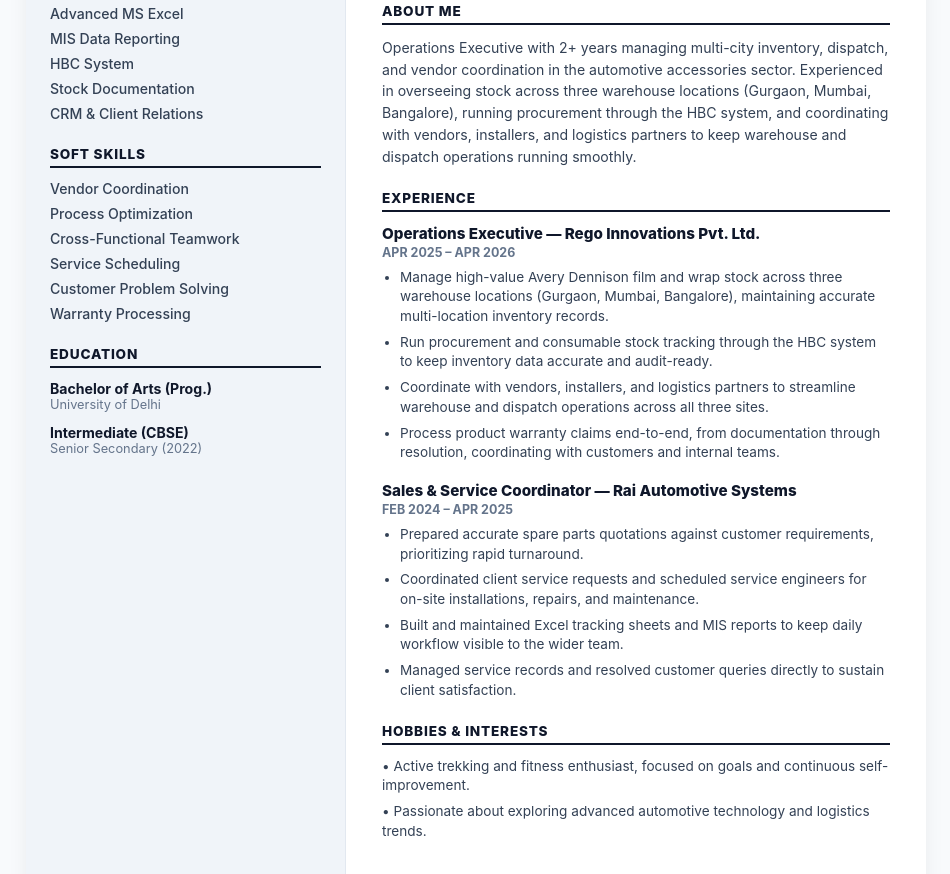
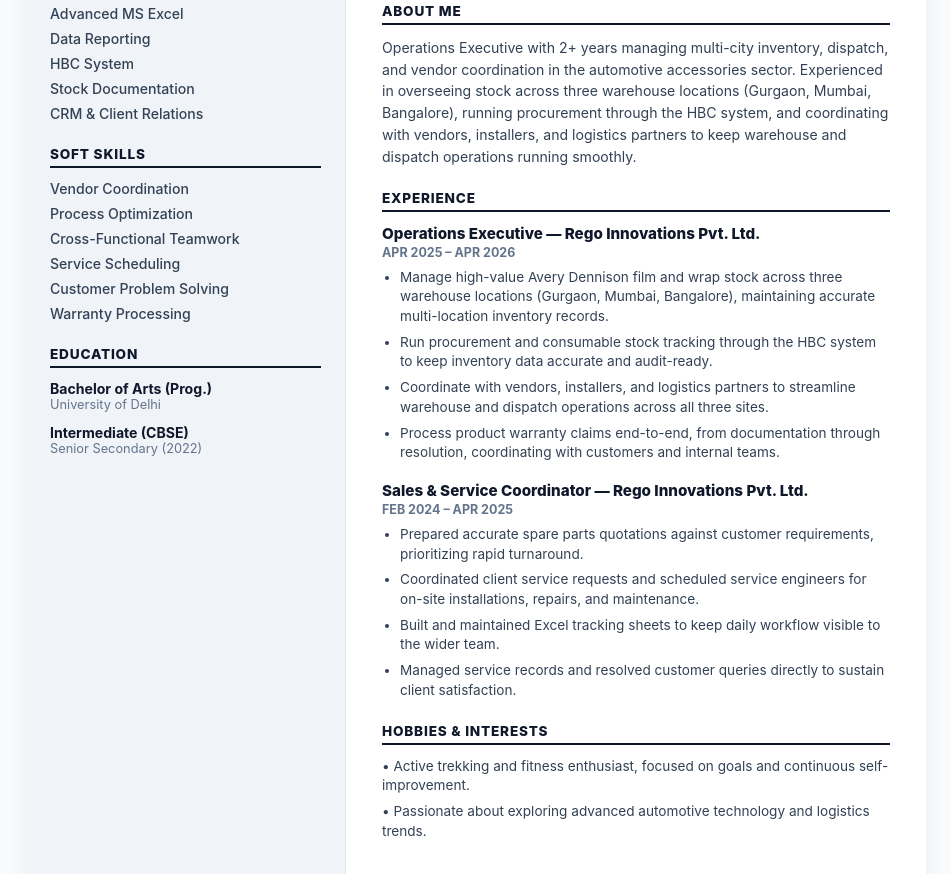
Before and after one commit to Ayush-Jain-CV/Ayush-CV, a plain HTML site: page index.html in a window 1280 px wide. Shown: the part 226-1100 px from the top of the page, without its empty margins (164-1114 px from the left). Drawn offline with Linux system fonts and the light colour scheme.

Commit message:
index.html

```diff
--- a/index.html
+++ b/index.html
@@ -345,12 +345,12 @@
             </article>
 
             <article class="exp-item">
-                <h3 class="exp-role">Sales & Service Coordinator — Rai Automotive Systems</h3>
+                <h3 class="exp-role">Sales & Service Coordinator — Rego Innovations Pvt. Ltd.</h3>
                 <p class="exp-date">FEB 2024 – APR 2025</p>
                 <ul class="bullet-list">
                     <li>Prepared accurate spare parts quotations against customer requirements, prioritizing rapid turnaround.</li>
                     <li>Coordinated client service requests and scheduled service engineers for on-site installations, repairs, and maintenance.</li>
-                    <li>Built and maintained Excel tracking sheets and MIS reports to keep daily workflow visible to the wider team.</li>
+                    <li>Built and maintained Excel tracking sheets to keep daily workflow visible to the wider team.</li>
                     <li>Managed service records and resolved customer queries directly to sustain client satisfaction.</li>
                 </ul>
             </article>
@@ -374,7 +374,7 @@
                 <li>Logistics & Procurement</li>
                 <li>Dispatch Planning</li>
                 <li>Advanced MS Excel</li>
-                <li>MIS Data Reporting</li>
+                <li>Data Reporting</li>
                 <li>HBC System</li>
                 <li>Stock Documentation</li>
                 <li>CRM & Client Relations</li>
```
